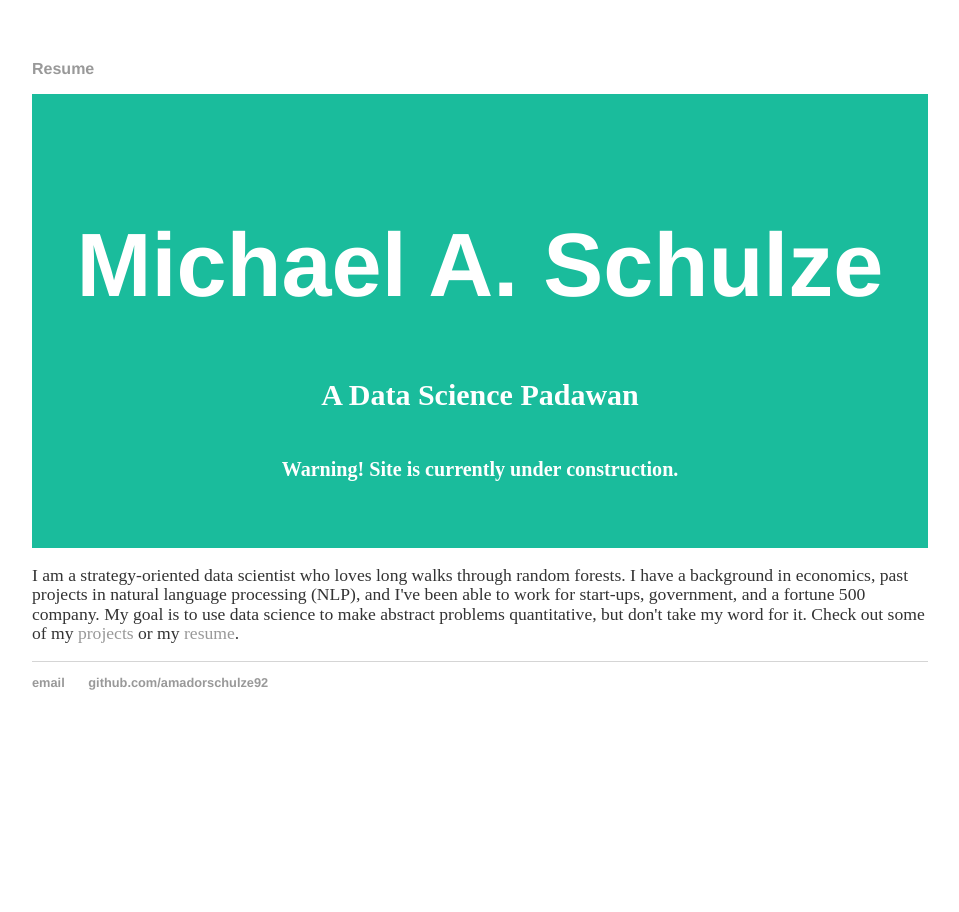
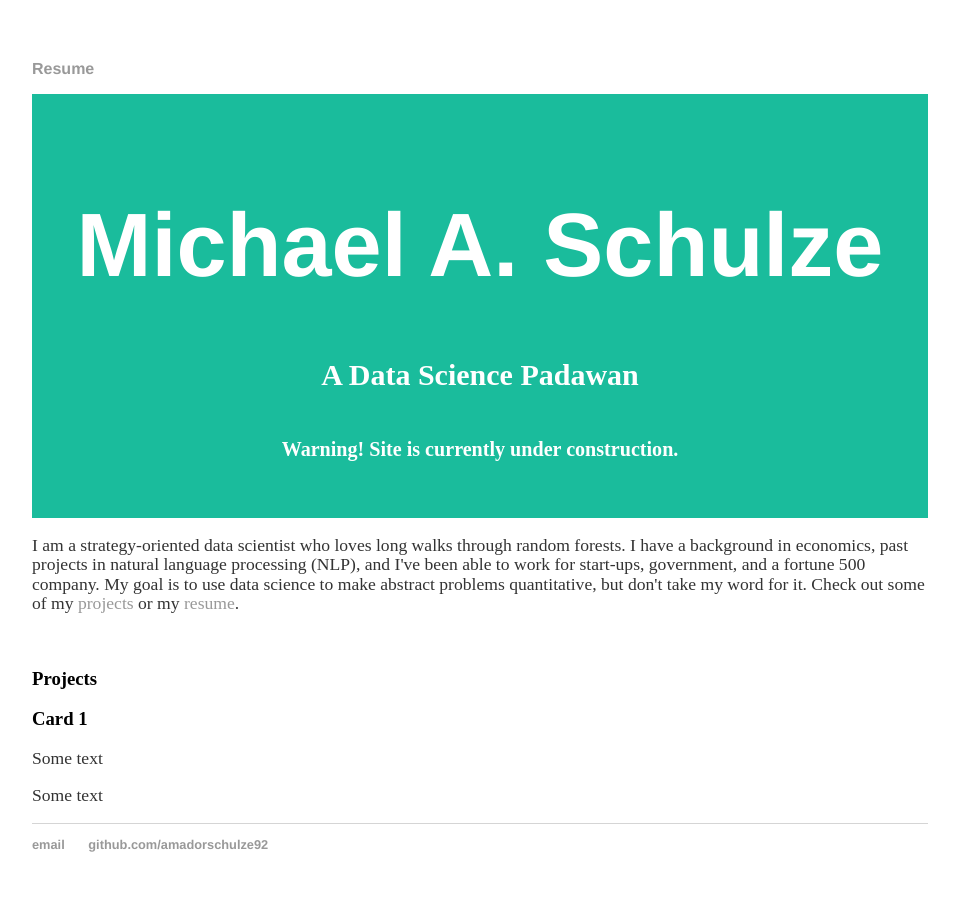
Before and after one commit to amadorschulze92/amadorschulze92.github.io, a Jekyll site: the page built from index.html, in a window 1280 px wide. Shown: the whole page, without its empty margins (160-1119 px from the left). Built offline with Jekyll 4.4.1, drawn with Linux system fonts in a browser that asks for light colours.

Commit message:
try out cards

```diff
--- a/assets/css/main.css
+++ b/assets/css/main.css
@@ -53,7 +53,7 @@
 }
 
 .header {
-  padding: 60px 40px 20px;
+  padding: 40px 40px 10px;
   text-align: center;
   background: #1abc9c;
   color: white;
--- a/index.html
+++ b/index.html
@@ -23,5 +23,17 @@
       out some of my <a href="/projects.html">projects</a> or my
       <a href="https://docs.google.com/document/d/1thLqAjj-BYSyU1iCXER2uiUdLH3TE7B45c8Q1hyeDcQ/edit?usp=sharing">resume</a>.
     </p>
+    <br>
+    <h3>Projects</h3>
+    <div class="row">
+      <div class="column">
+        <div class="card">
+          <h3>Card 1</h3>
+          <p>Some text</p>
+          <p>Some text</p>
+        </div>
+      </div>
+    </div>
+  </div>
   </body>
 </html>
```
